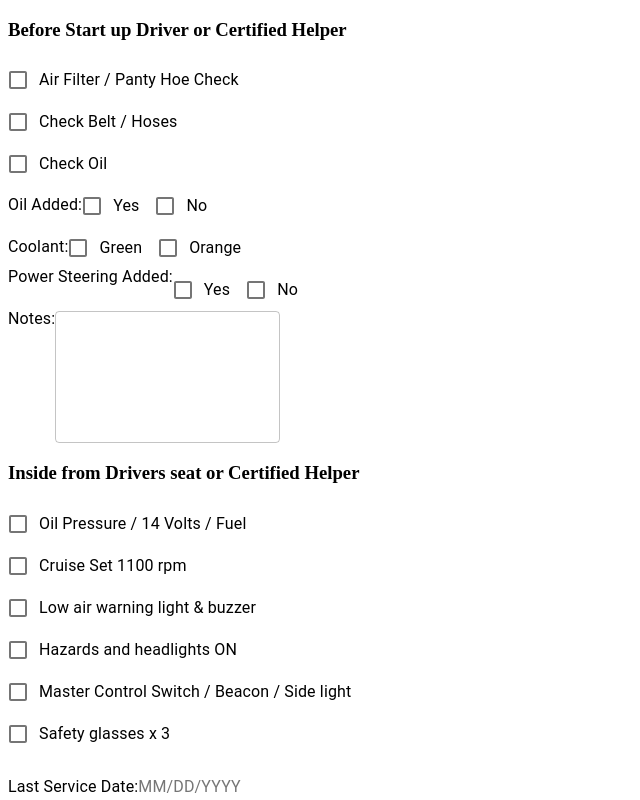
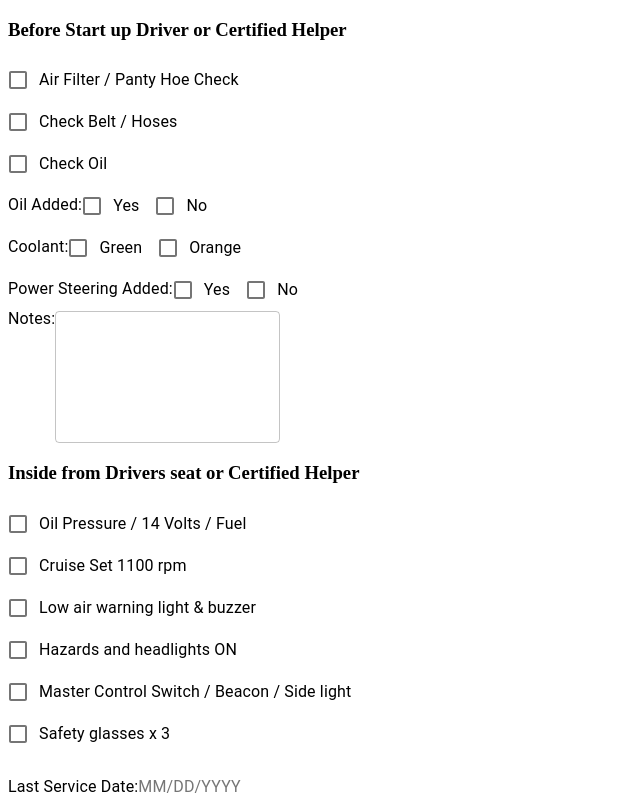
Before and after one commit to alexcravalho/GreenPDFInternal, a React app: page / in a window 1280 px wide. Shown: the top 800 px of the page, without its empty margins (0-640 px from the left). Built offline with nearby package versions, Linux system fonts and the light colour scheme; the HTML template or start-up script is replaced by a standard one.

Commit message:
edited FormLabels

```diff
--- a/client/src/components/PowerSteering.tsx
+++ b/client/src/components/PowerSteering.tsx
@@ -19,7 +19,7 @@ export class PowerSteering extends Component<{}, PowerSteeringState> {
     return (
       <div className="power-steering">
         <FormGroup row>
-          <FormLabel style={{color: 'black'}}>Power Steering Added: </FormLabel>
+          <FormLabel className="label" style={{color: 'black', lineHeight: '2.5'}}>Power Steering Added: </FormLabel>
           {this.state.options.map((option, idx) => (
             <LabledCheckbox key={idx} label={option}/>
           ))}
```
